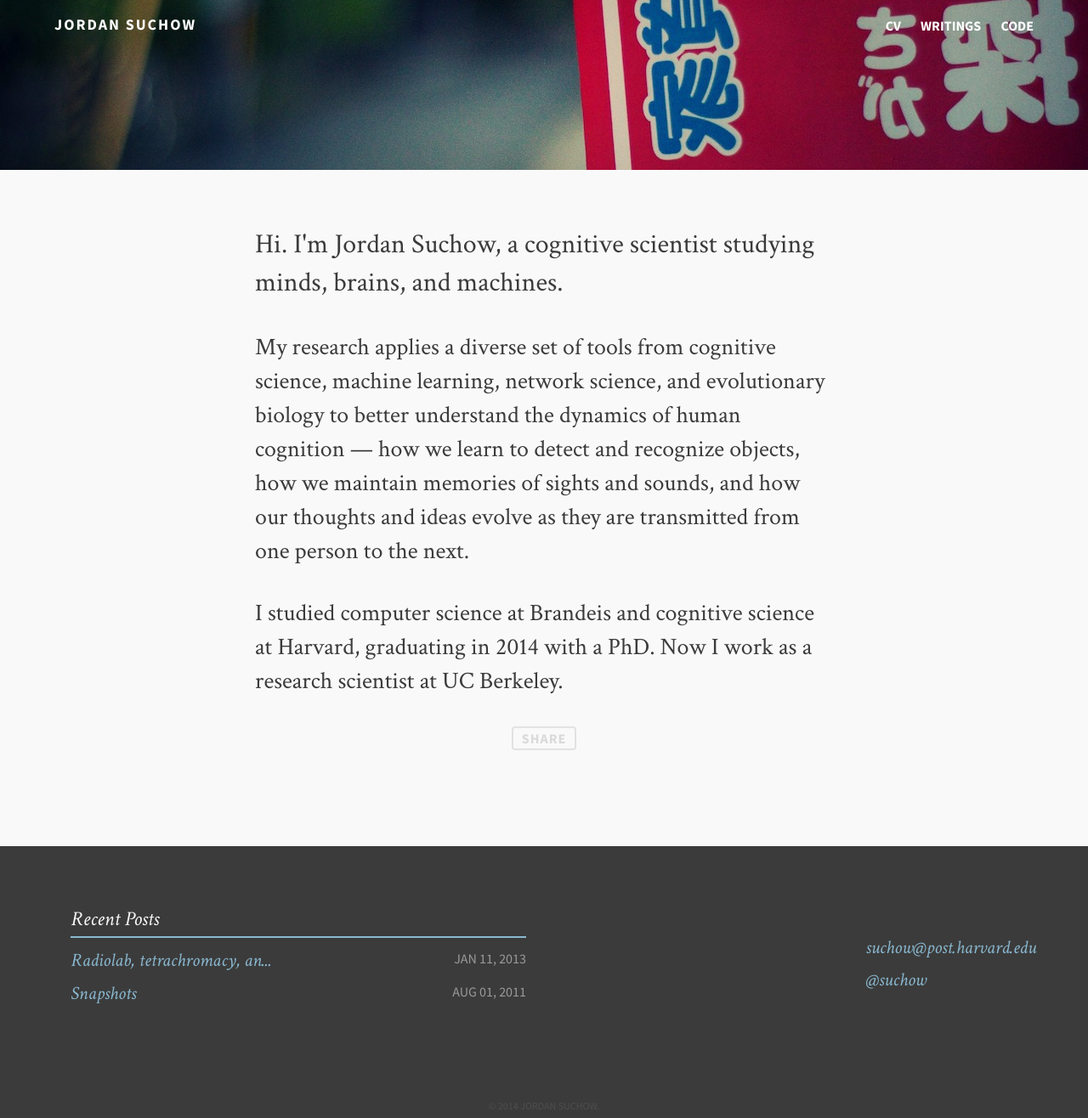
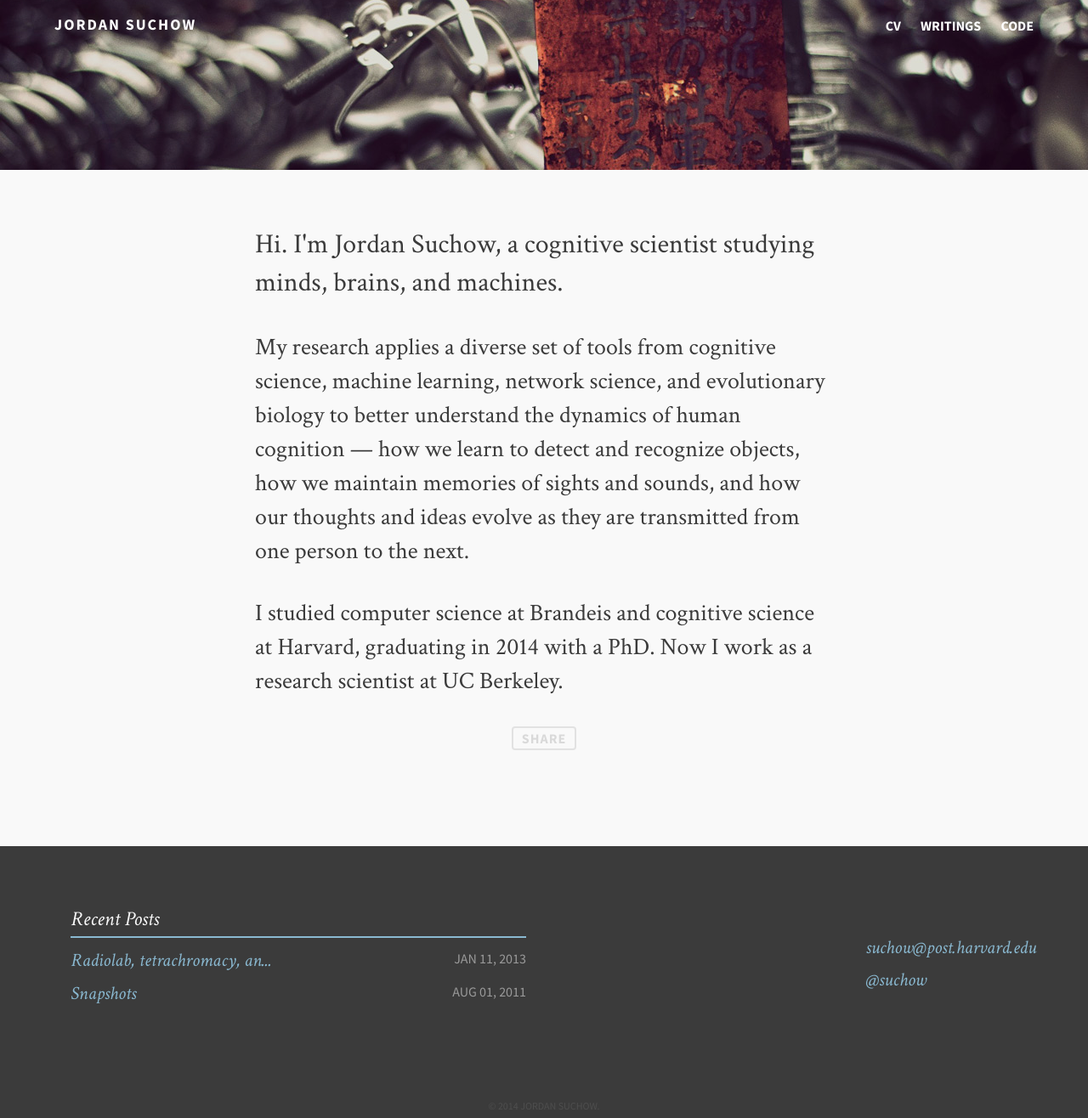
Before and after one commit to suchow/suchow.io, a Jekyll site: the page built from index.md, in a window 1280 px wide. Shown: the whole page at 85% size. Built offline with Jekyll 4.4.1, drawn with Linux system fonts in a browser that asks for light colours; comment, search, counter and statistics services are not loaded.

Commit message:
Replace cover image with rusty sign

```diff
--- a/index.md
+++ b/index.md
@@ -5,7 +5,7 @@ title:
 description: Hi. I'm Jordan Suchow, a cognitive scientist studying minds, brains, and machines.
 tags: [suchow, portfolio, reseach, cognitive science]
 image:
-  feature: sign.jpg
+  feature: rusty-sign.jpg
 ---
 
 My research applies a diverse set of tools from cognitive science, machine learning, network science, and evolutionary biology to better understand the dynamics of human cognition &mdash; how we learn to detect and recognize objects, how we maintain memories of sights and sounds, and how our thoughts and ideas evolve as they are transmitted from one person to the next.
```
Also changed, not shown: images/rusty-sign.jpg, images/sign.jpg, images/train.jpg.
